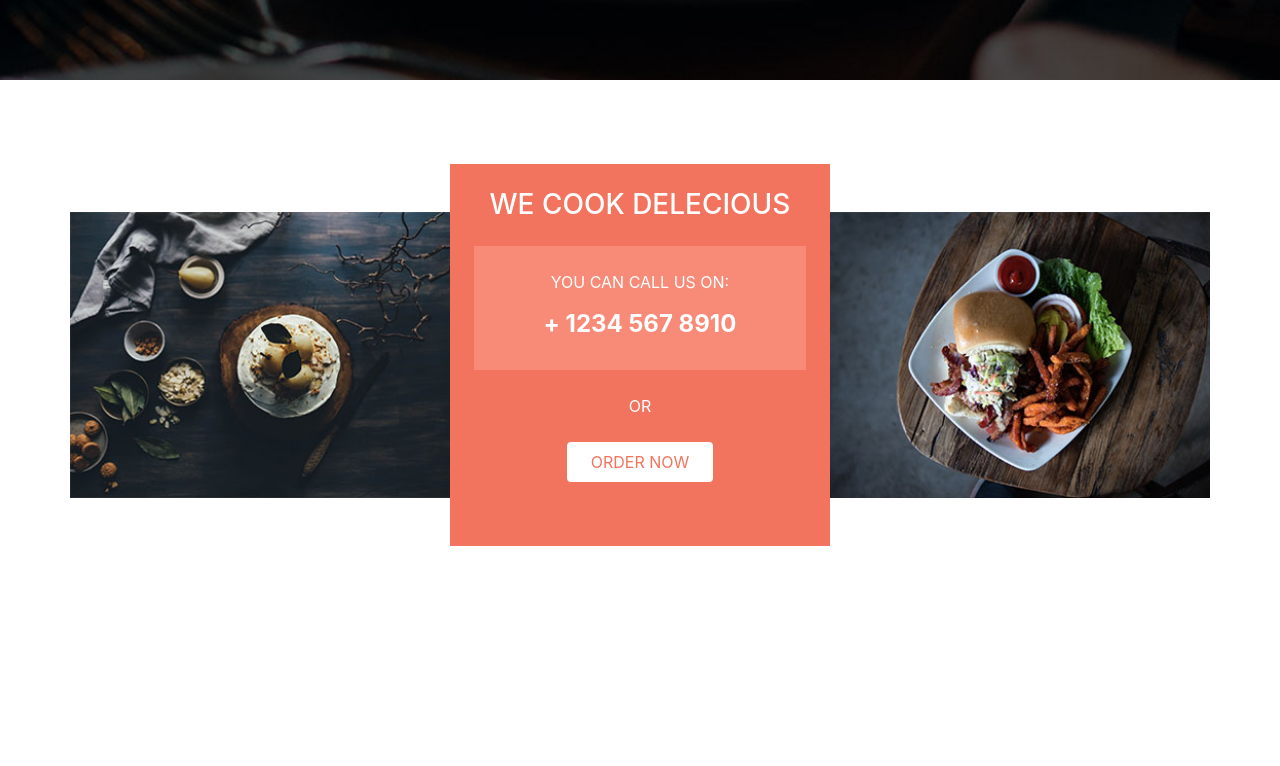
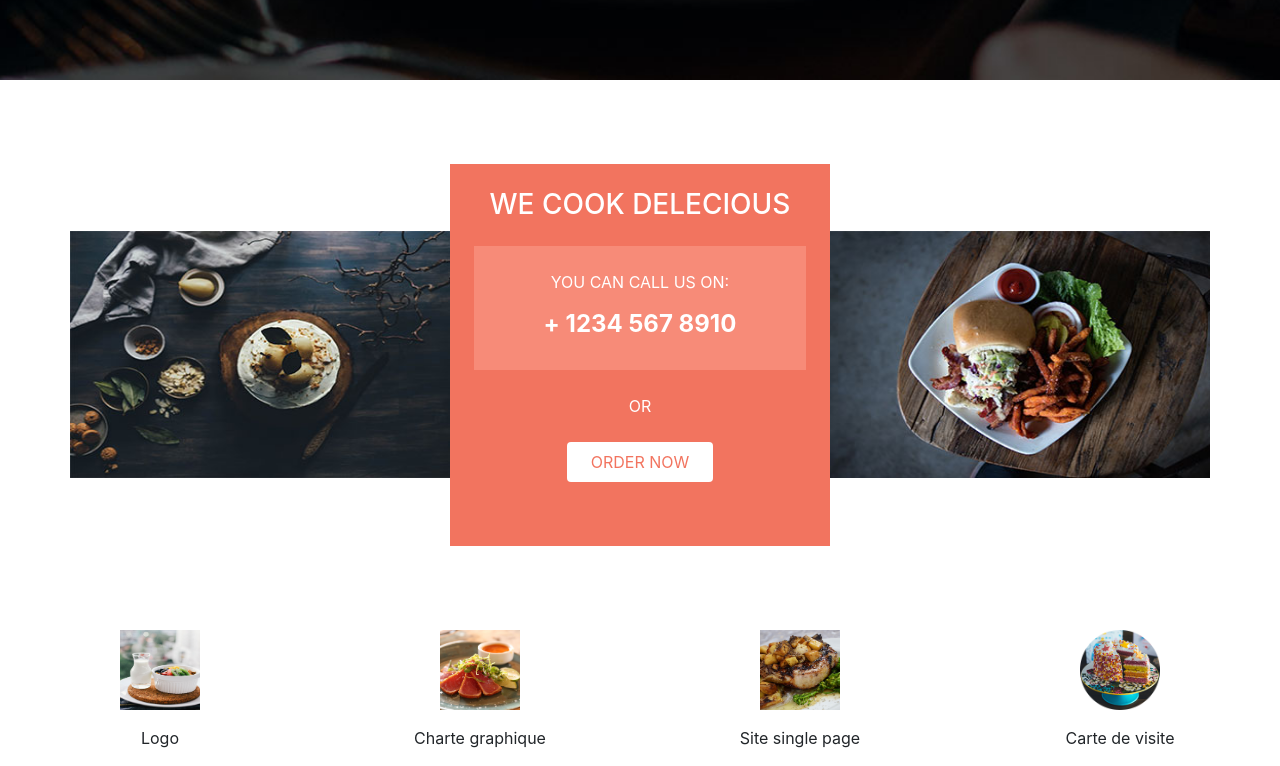
Before and after one commit to AlexisVS/alexis-loic_victory, a website: page index.html in a window 1280 px wide. Shown: the part 793-1559 px from the top of the page. Before the commit the page ends 1423 px from the top, so only its background shows below. Drawn offline with nearby package versions, Linux system fonts and the light colour scheme; a web font is replaced by a local one.

Commit message:
probleme LLT

```diff
--- a/index.html
+++ b/index.html
@@ -58,10 +58,10 @@
     <!-- WE COOK DELECIOUS -->
         <div class="row-card container-lg">
         <!-- LIGNE CARD-IMAGE -->
-            <div class="row py-8">
+            <div class="row pt-8 pb-md-8">
             <!-- IMAGE 1 -->
-                <div class="col-md-4 d-flex align-items-center justify-content-end px-0">
-                    <img src="./public/img/cook_01.jpg" alt="" class="img-fluid w-100 py-lg-5">
+                <div class="col-md-4 d-flex align-items-end align-items-md-center justify-content-end px-0">
+                    <img src="./public/img/cook_01.jpg" alt="" class="img-fluid w-100 h-90 py-md-5">
                 </div>
 
             <!-- CARD -->
@@ -79,13 +79,33 @@
                 </div>
 
             <!-- IMAGE 2 -->
-                <div class="col-md-4 d-flex align-items-center px-0">
-                    <img src="./public/img/cook_02.jpg" alt="" class="img-fluid w-100 py-lg-5">
+                <div class="col-md-4 d-flex align-items-start align-items-md-center px-0">
+                    <img src="./public/img/cook_02.jpg" alt="" class="img-fluid w-100 h-90 py-md-5">
                 </div>
             </div>
+        </div>
 
-        <!-- FOOTER CARD-IMAGE -->
+    <!-- FOOTER CARD-IMAGE -->
+        <div class="row text-center m-0">
+            <div class="col-6 col-md-3">
+                <img id="footer-card" class="mb-3" src="./public/img/breakfast_menu.jpg" width="80" height="80" alt="Logo">
+                <p class="">Logo</p>
+            </div>
 
+            <div class="col-6 col-md-3 border-2 rounded">
+                <img class="mb-3" src="./public/img/lunch_menu.jpg" width="80" height="80" alt="Logo">
+                <p class="">Charte graphique</p>
+            </div>
+
+            <div class="col-6 col-md-3 border-2 rounded">
+                <img class="mb-3" src="./public/img/dinner_menu.jpg" width="80" height="80" alt="Logo">
+                <p class="">Site single page</p>
+            </div>
+
+            <div class="col-6 col-md-3 border-2 rounded">
+                <img class="mb-3" src="./public/img/cook_dessert.png" width="80" height="80" alt="Logo">
+                <p class="">Carte de visite</p>
+            </div>
         </div>
     </section>
 
```
Also changed, not shown: package.json (+379 -1 lines), src/sass/_variables.sass (line endings or trailing spaces), src/sass/modules/_section-index.sass (line endings or trailing spaces), 1 other file.
